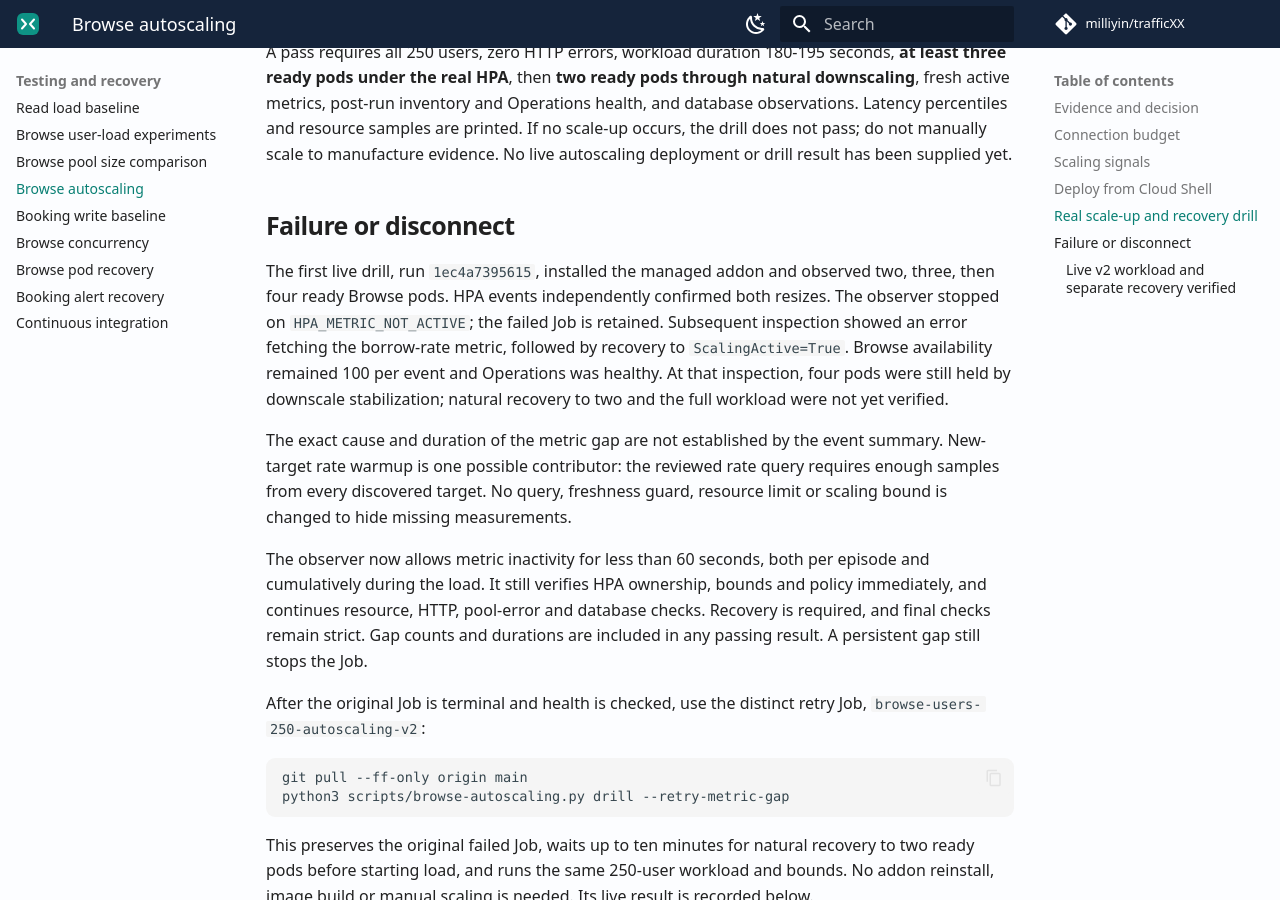
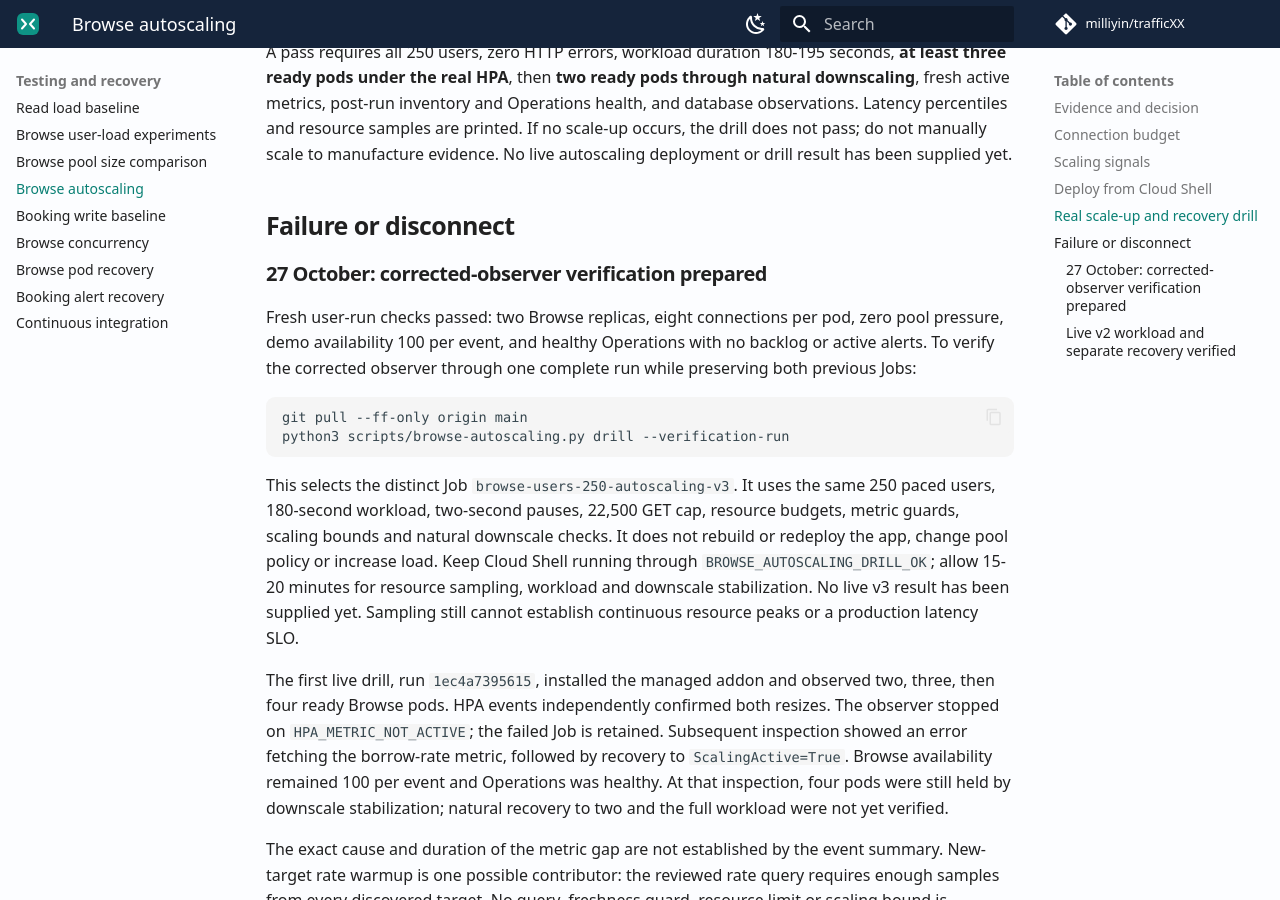
Before and after one commit to milliyin/trafficXX, an MkDocs documentation site: the page built from docs/browse-autoscaling.md, in a window 1280 px wide and 900 px high, scrolled down 2969 px. Built offline with MkDocs 1.6.1 and Material for MkDocs 9.7.7, drawn with Linux system fonts in a browser that asks for light colours; comment, search, counter and statistics services are not loaded.

Commit message:
feat: add preserved-job autoscaling observer verification run

````diff
--- a/docs/browse-autoscaling.md
+++ b/docs/browse-autoscaling.md
@@ -131,6 +131,27 @@ or drill result has been supplied yet.
 
 ## Failure or disconnect
 
+### 27 October: corrected-observer verification prepared
+
+Fresh user-run checks passed: two Browse replicas, eight connections per pod,
+zero pool pressure, demo availability 100 per event, and healthy Operations
+with no backlog or active alerts. To verify the corrected observer through
+one complete run while preserving both previous Jobs:
+
+```bash
+git pull --ff-only origin main
+python3 scripts/browse-autoscaling.py drill --verification-run
+```
+
+This selects the distinct Job `browse-users-250-autoscaling-v3`. It uses the
+same 250 paced users, 180-second workload, two-second pauses, 22,500 GET cap,
+resource budgets, metric guards, scaling bounds and natural downscale checks.
+It does not rebuild or redeploy the app, change pool policy or increase load.
+Keep Cloud Shell running through `BROWSE_AUTOSCALING_DRILL_OK`; allow 15-20
+minutes for resource sampling, workload and downscale stabilization. No live
+v3 result has been supplied yet. Sampling still cannot establish continuous
+resource peaks or a production latency SLO.
+
 The first live drill, run `1ec4a7395615`, installed the managed addon and
 observed two, three, then four ready Browse pods. HPA events independently
 confirmed both resizes. The observer stopped on `HPA_METRIC_NOT_ACTIVE`;
````
Also changed, not shown: memeory.md (+7 -0 lines), 2 other files.
